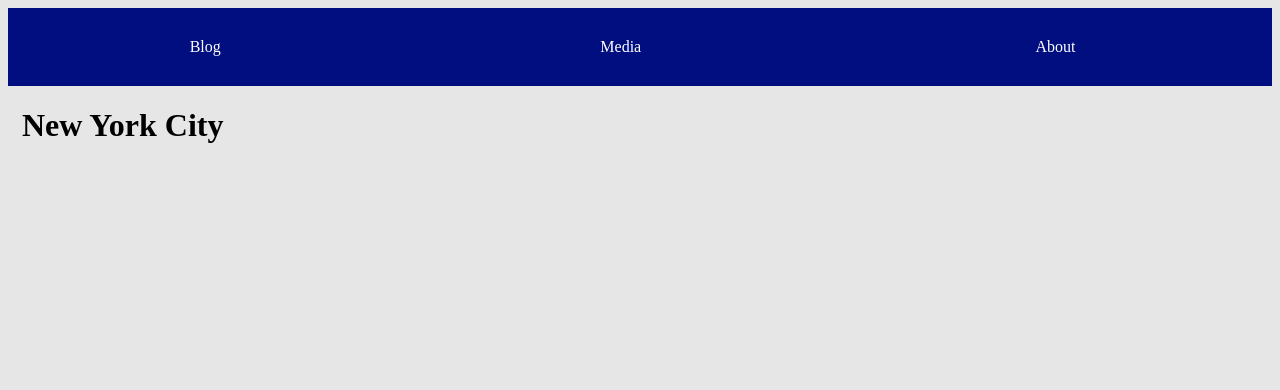
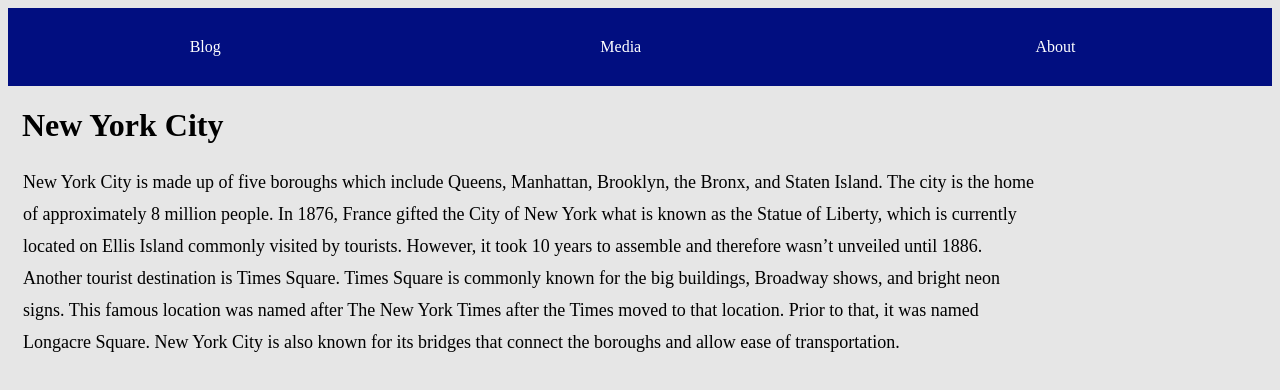
Before and after one commit to L1v1on/code_projects, a website: page nyc_blog/index.html in a window 1280 px wide. Drawn offline with Linux system fonts and the light colour scheme.

Commit message:
add article and p elements to section id blog

```diff
--- a/nyc_blog/index.html
+++ b/nyc_blog/index.html
@@ -20,7 +20,17 @@
 
     <main>
         <section id='blog'>
-
+            <article>
+                <p>
+                    New York City is made up of five boroughs which include Queens, Manhattan, Brooklyn, the Bronx, and Staten Island. The
+                    city is the home of approximately 8 million people. In 1876, France gifted the City of New York what is known as the
+                    Statue of Liberty, which is currently located on Ellis Island commonly visited by tourists. However, it took 10 years to
+                    assemble and therefore wasn’t unveiled until 1886. Another tourist destination is Times Square. Times Square is commonly
+                    known for the big buildings, Broadway shows, and bright neon signs. This famous location was named after The New York
+                    Times after the Times moved to that location. Prior to that, it was named Longacre Square. New York City is also known
+                    for its bridges that connect the boroughs and allow ease of transportation.
+                </p>
+            </article>
         </section>
     </main>
 
```
